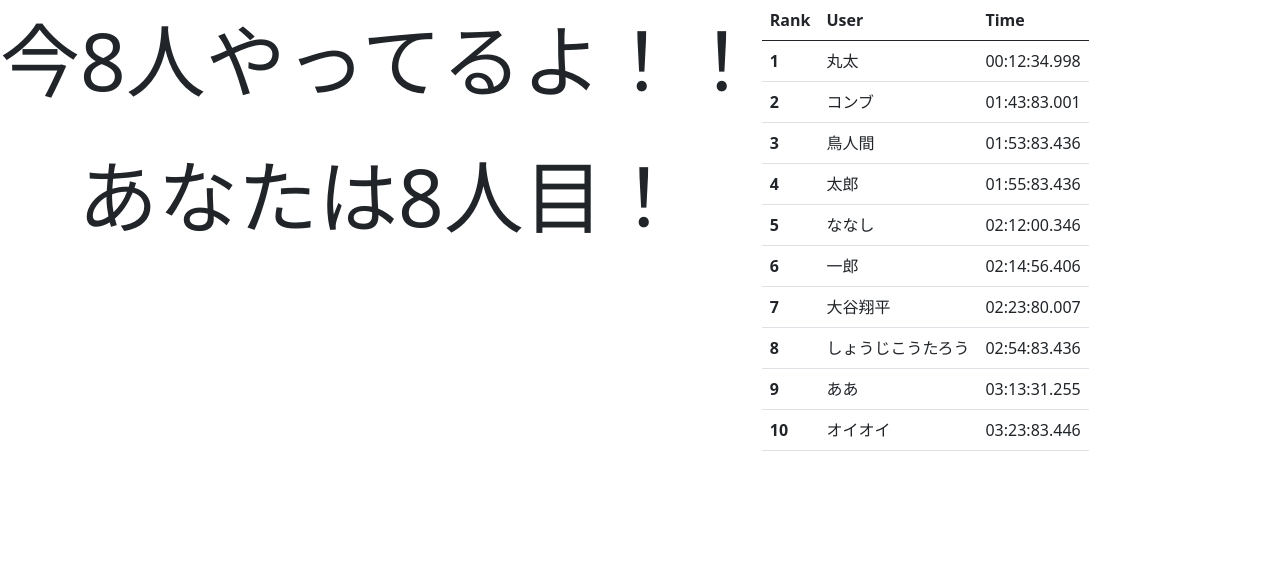
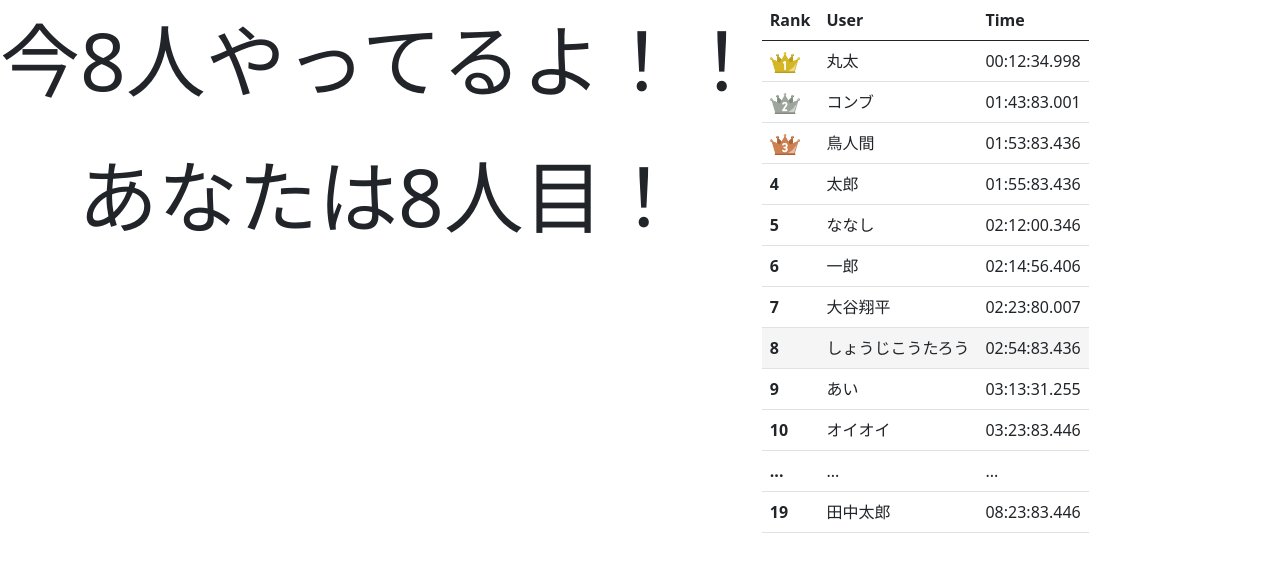
Before and after one commit to enpitut2022/Yaruki-kkake, a Django app: page /doing in a window 1280 px wide. Shown: the part 56-628 px from the top of the page. Run offline with Django 3.2, Linux system fonts and the light colour scheme.

Commit message:
最後尾の人を追加。王冠を追加。

```diff
--- a/iwaki_summer/yaruki_kkake/templates/yaruki_kkake/base.html
+++ b/iwaki_summer/yaruki_kkake/templates/yaruki_kkake/base.html
@@ -19,6 +19,9 @@
       #rank_table, #text_doing{
         float: left;
       }
+      #my_rank {
+        background-color: whitesmoke;
+      }
     </style>
   </head>
   <body>
--- a/iwaki_summer/yaruki_kkake/templates/yaruki_kkake/doing.html
+++ b/iwaki_summer/yaruki_kkake/templates/yaruki_kkake/doing.html
@@ -1,4 +1,5 @@
 {% extends 'yaruki_kkake/base.html' %}
+{% load static %}
 {% block content %}
 <div id="text_doing">
     <div>
@@ -24,17 +25,23 @@
         </thead>
         <tbody>
             <tr>
-                <th scope="row">1</th>
+                <th scope="row">
+                    <img src="{% static 'img/crown1.png' %}" alt="crown1" width="30px">
+                </th>
                 <td>丸太</td>
                 <td>00:12:34.998</td>
             </tr>
             <tr>
-                <th scope="row">2</th>
+                <th scope="row">
+                    <img src="{% static 'img/crown2.png' %}" alt="crown2" width="30px">
+                </th>
                 <td>コンブ</td>
                 <td>01:43:83.001</td>
             </tr>
             <tr>
-                <th scope="row">3</th>
+                <th scope="row">
+                    <img src="{% static 'img/crown3.png' %}" alt="crown3" width="30px">
+                </th>
                 <td>鳥人間</td>
                 <td>01:53:83.436</td>
             </tr>
@@ -58,14 +65,14 @@
                 <td>大谷翔平</td>
                 <td>02:23:80.007</td>
             </tr>
-            <tr>
+            <tr id="my_rank">
                 <th scope="row">8</th>
                 <td>しょうじこうたろう</td>
                 <td>02:54:83.436</td>
             </tr>
             <tr>
                 <th scope="row">9</th>
-                <td>ああ</td>
+                <td>あい</td>
                 <td>03:13:31.255</td>
             </tr>
             <tr>
@@ -73,13 +80,23 @@
                 <td>オイオイ</td>
                 <td>03:23:83.446</td>
             </tr>
+            <tr>
+                <th scope="row">...</th>
+                <td>...</td>
+                <td>...</td>
+            </tr>
+            <tr>
+                <th scope="row" id="last_rank">19</th>
+                <td id="last_user">田中太郎</td>
+                <td id="last_time">08:23:83.446</td>
+            </tr>
         </tbody>
     </table>
 </div>
 
 <script>
     var num_now = 8;
-    function update() {
+    function update_num_now() {
         random = Math.random();
         if (random > 0.5 || num_now <= 5) {
             num_now += 1;
@@ -88,6 +105,22 @@
         }
         $("#num_now").text(num_now);
     }
-    setInterval(update, 8000);
+    var user_list = ["たけのこ", "エイミ", "モリシンタロウ", "しん", "さわしょー", "アレックス", "ビッグボス", "こんどう",  "白くま"];
+    var time_list = ["08:25:83.446", "09:00:00.001", "09:03:56.723", "11:45:13.991", "11:47:14.888", "11:48:55:543", "11:55:55.999", "22:59:59.999",  "23:00:29.124"];
+    var last_index = 0;
+    function update_last_ele(){
+        let last_rank = parseInt($("#last_rank").text());
+        last_rank += 1;
+        let last_user = user_list[last_index];
+        let last_time = time_list[last_index];
+        last_index += 1;
+        last_index %= 9;
+        $("#last_rank").text(last_rank);
+        $("#last_user").text(last_user);
+        $("#last_time").text(last_time);
+    }
+
+    setInterval(update_num_now, 8000);
+    setInterval(update_last_ele, 10000);
 </script>
 {% endblock %}
```
Also changed, not shown: iwaki_summer/static/img/crown1.png (added), iwaki_summer/static/img/crown2.png (added), iwaki_summer/static/img/crown3.png (added).
